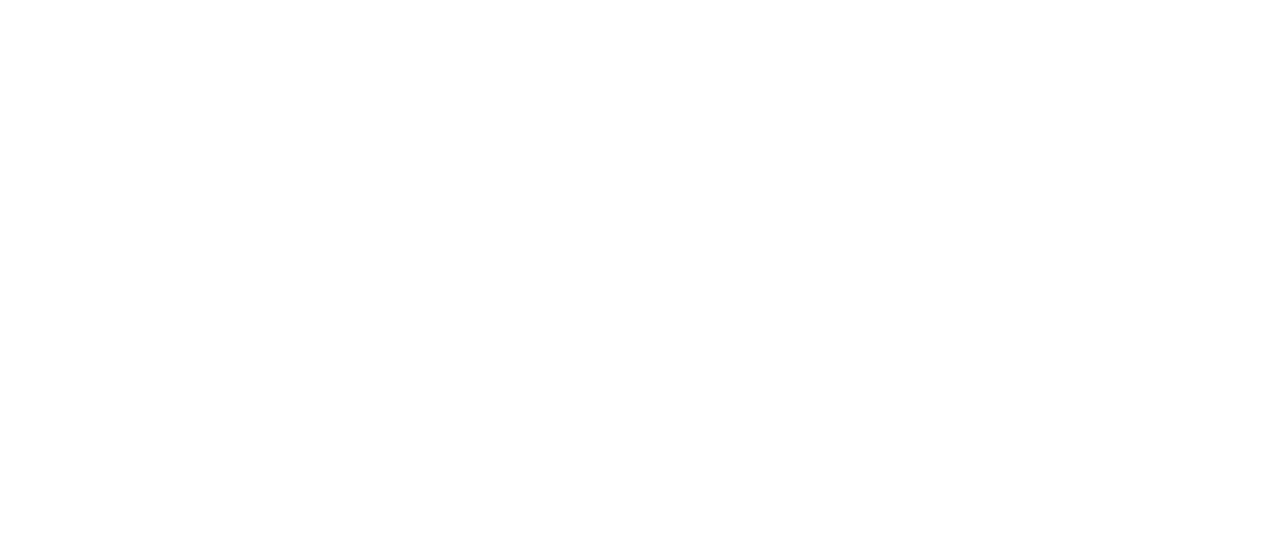
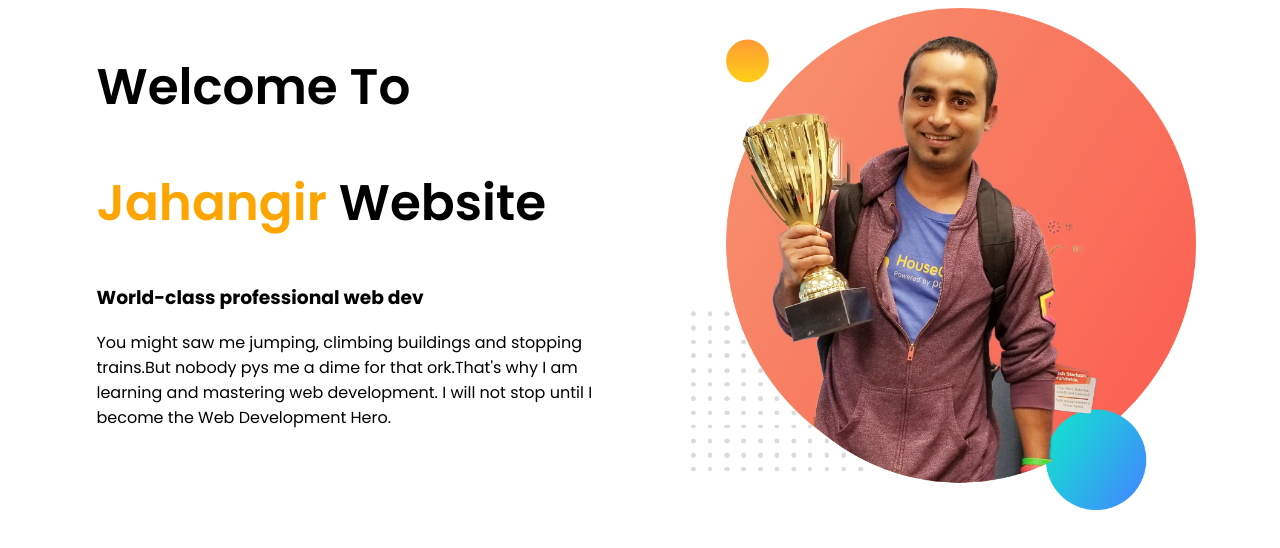
Before and after one commit to codersjahangir/part04-portfolio, a plain HTML site: page index.html in a window 1280 px wide. Drawn offline with Linux system fonts and the light colour scheme.

Commit message:
Some File added

```diff
--- a/index.html
+++ b/index.html
@@ -4,9 +4,23 @@
     <meta charset="UTF-8">
     <meta http-equiv="X-UA-Compatible" content="IE=edge">
     <meta name="viewport" content="width=device-width, initial-scale=1.0">
-    <title>Document</title>
+    <title>Jahangir Web Developer</title>
+    <link rel="preconnect" href="https://fonts.googleapis.com">
+    <link rel="preconnect" href="https://fonts.gstatic.com" crossorigin>
+    <link href="https://fonts.googleapis.com/css2?family=Poppins:ital,wght@0,100;0,200;0,300;0,400;0,500;0,600;0,700;0,800;0,900;1,100;1,200;1,300;1,400;1,500;1,600;1,700;1,800;1,900&display=swap" rel="stylesheet">
+    <link rel="stylesheet" href="style.css">
 </head>
 <body>
-
+    <section>
+        <div class="half-width">
+            <h1>Welcome To</h1>
+            <h1><span class="name-highlight">Jahangir</span> Website</h1>
+            <h3>World-class professional web dev</h3>
+            <p>You might saw me jumping, climbing buildings and stopping trains.But nobody pys me a dime for that ork.That's why I am learning and mastering web development. I will not stop until I become the Web Development Hero.</p>
+        </div>
+        <div class="half-width">
+            <img src="images/jhankar.png" alt="">
+        </div>
+    </section>
 </body>
 </html>
--- /dev/null
+++ b/style.css
@@ -0,0 +1,22 @@
+/*Fonts-Added*/
+body{
+    font-family: 'Poppins', sans-serif;
+}
+
+/* header */
+h1{
+    font-size: 50px;
+    font-weight: 600;
+}
+.name-highlight{
+    color: orange;
+}
+.half-width img{
+    width: 100%;
+}
+.half-width{
+    width: 40%;
+    float: left;
+    margin-left: 5%;
+    padding-left: 2%;
+}
```
Also changed, not shown: images/dream-bg.png (added), images/exp-bg.png (added), images/jhankar.png (added), images/jhankar2.png (added), images/my-bg.png (added), images/my-bg2.png (added), images/top-banner.png (added).
